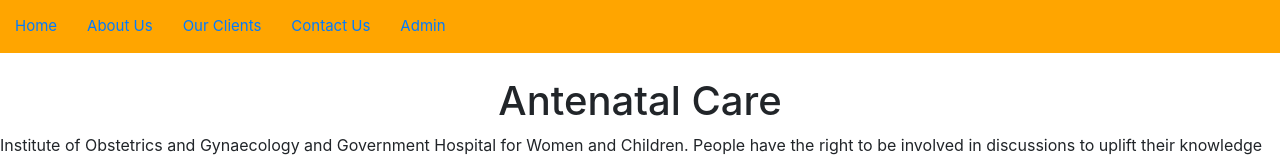
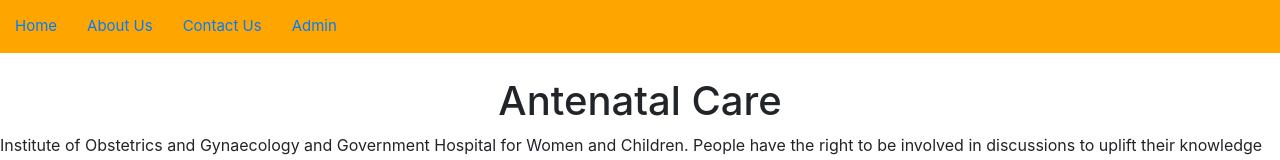
Before and after one commit to lamrinraj/iog, a plain HTML site: page antenatalCare.html in a window 1280 px wide. Shown: the top 160 px of the page. Drawn offline with nearby package versions, Linux system fonts and the light colour scheme; a script that the page names is missing.

Commit message:
Antenatal_Care

```diff
--- a/antenatalCare.html
+++ b/antenatalCare.html
@@ -38,7 +38,6 @@
     <ul class="nav">
         <li><a href="#home">Home</a></li>
         <li><a href="#about">About Us</a></li>
-        <li><a href="#clients">Our Clients</a></li>
         <li><a href="#contact">Contact Us</a></li>
         <li><a href="#admin">Admin</a></li>
       </ul>
```
Also changed, not shown: 1 other file.
